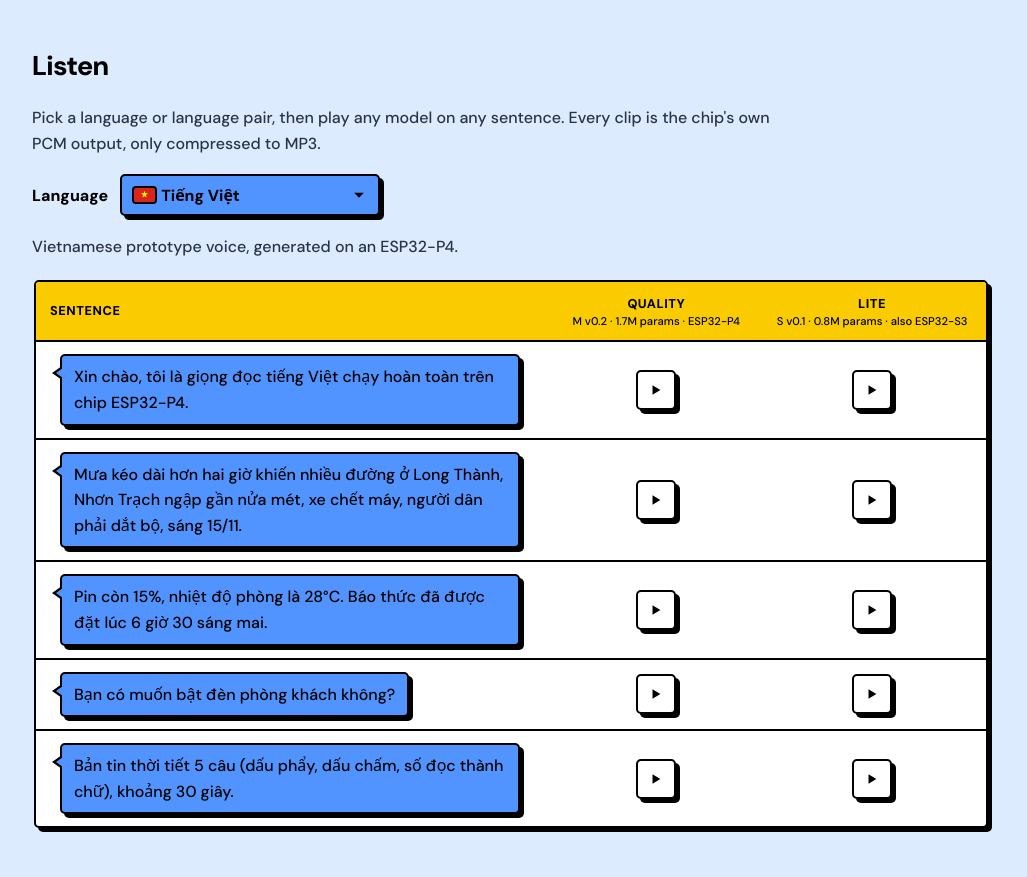
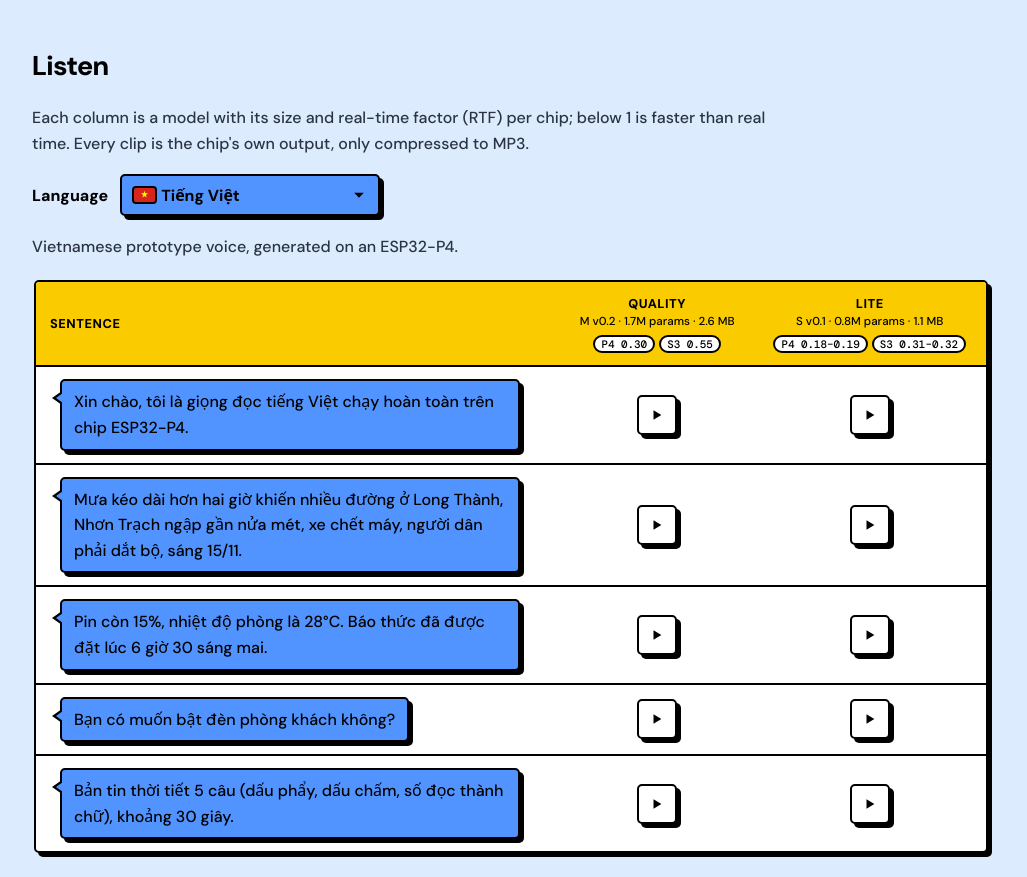
Before and after one commit to tuanpmt/vtts, a plain HTML site: page docs/index.html in a window 1280 px wide. Shown: the part 623-1500 px from the top of the page, without its empty margins (128-1155 px from the left). Drawn offline with Linux system fonts and the light colour scheme.

Commit message:
site: merge listen, voices and performance into one table per language
Each model column shows its size, parameter count and RTF per chip above the
play buttons. Samples move from docs/samples.json into docs/site.json (key
'listen'), so one file drives the READMEs and the website.

Co-Authored-By: Claude Opus 5.5 <noreply@anthropic.com>
Claude-Session: https://claude.ai/code/session_01NhsHRnkQv96eUVfJCGPVL4

```diff
--- a/docs/index.html
+++ b/docs/index.html
@@ -85,7 +85,11 @@ section { display: grid; gap: 18px; }
 .grid th { font-size: 0.8rem; font-weight: 800; text-transform: uppercase; letter-spacing: .04em; background: var(--yellow); color: #000; }
 .grid th:first-child { border-top-left-radius: 3px; } .grid th:last-child { border-top-right-radius: 3px; }
 .grid th.model { text-align: center; min-width: 112px; }
-.grid th.model small { display: block; font: 500 0.7rem var(--sans); text-transform: none; letter-spacing: 0; }
+.grid th.model small { display: block; font: 500 0.72rem var(--sans); text-transform: none; letter-spacing: 0; }
+.rtf { display: flex; gap: 4px; justify-content: center; flex-wrap: wrap; margin-top: 6px; }
+.rtf span { font: 500 0.68rem var(--mono); text-transform: none; letter-spacing: 0; background: var(--surface); color: var(--fg); border: 2px solid var(--border); border-radius: 999px; padding: 0 6px; white-space: nowrap; }
+.rtf span.na { border-style: dashed; color: var(--muted); }
+.grid td.cell small { display: none; }
 .grid td.cell { text-align: center; }
 .bubble { position: relative; display: inline-block; max-width: 460px; background: var(--main); color: var(--main-fg);
   border: 2px solid var(--border); border-radius: var(--radius); box-shadow: var(--shadow); padding: 8px 12px; margin-left: 10px; }
@@ -131,7 +135,8 @@ footer { display: grid; gap: 6px; font-size: 0.9rem; border-top: 2px solid var(-
   .grid tr { background: var(--surface); border: 2px solid var(--border); border-radius: var(--radius); box-shadow: var(--shadow); padding: 12px 14px; margin-bottom: 16px; }
   .grid td { border: 0 !important; padding: 5px 0; }
   .grid td.cell { display: flex; align-items: center; gap: 10px; text-align: left; }
-  .grid td.cell::before { content: attr(data-label); flex: 1; font-weight: 700; font-size: 0.9rem; }
+  .grid td.cell::before { content: attr(data-label); font-weight: 700; font-size: 0.9rem; }
+  .grid td.cell small { display: block; flex: 1; font: 500 0.72rem var(--mono); color: var(--muted); }
   .bubble { max-width: none; }
 }
 </style>
@@ -148,9 +153,7 @@ footer { display: grid; gap: 6px; font-size: 0.9rem; border-top: 2px solid var(-
   <a class="brand" href="./">vtts</a>
   <div class="links">
     <a href="#listen">Listen</a>
-    <a href="#voices">Voices</a>
     <a href="#how">How it works</a>
-    <a href="#hardware">Hardware</a>
     <a href="#start">Get started</a>
     <a href="https://github.com/tuanpmt/vtts">GitHub</a>
     <a href="https://huggingface.co/tuanpm/vtts">Hugging Face</a>
@@ -174,7 +177,7 @@ CPU core0 34% core1 28%</div>
 
   <section id="listen">
     <h2>Listen</h2>
-    <p class="muted">Pick a language or language pair, then play any model on any sentence. Every clip is the chip's own PCM output, only compressed to MP3.</p>
+    <p class="muted">Each column is a model with its size and real-time factor (RTF) per chip; below 1 is faster than real time. Every clip is the chip's own output, only compressed to MP3.</p>
     <div class="picker">
       <label id="langlabel" for="langbtn">Language</label>
       <button class="select" id="langbtn" type="button" aria-haspopup="listbox" aria-expanded="false" aria-labelledby="langlabel langbtn">
@@ -185,27 +188,6 @@ CPU core0 34% core1 28%</div>
     </div>
     <p class="muted" id="tabnote"></p>
     <div class="grid" id="grid"></div>
-  </section>
-
-  <section id="voices">
-    <h2>Voices</h2>
-    <p class="muted">Every voice comes in two tiers. New languages plug in as front-end modules on a shared, versioned token set, so the runtime and firmware stay the same.</p>
-<!-- BEGIN:voices -->
-<div class="tablewrap">
-  <table>
-    <thead><tr><th>Voice</th><th>Languages</th><th>Quality (P4)</th><th>Lite (S3)</th><th>Status</th></tr></thead>
-    <tbody>
-      <tr><td>Vietnamese prototype</td><td class="wrap"><svg class="flag" role="img" aria-label="Vietnamese"><use href="#flag-vi"/></svg> vi</td><td class="wrap">M-vocos v0.2 (1.73M params, 2.6 MB)</td><td class="wrap">S-vocos v0.1 (0.77M params, 1.1 MB)</td><td><span class="tag ok">released</span></td></tr>
-      <tr><td><code>nam-1</code> (male)</td><td class="wrap"><svg class="flag" role="img" aria-label="Vietnamese"><use href="#flag-vi"/></svg> vi + <svg class="flag" role="img" aria-label="English"><use href="#flag-en"/></svg> en</td><td class="wrap">M</td><td class="wrap">S</td><td><span class="tag">training</span></td></tr>
-      <tr><td><code>nu-10</code> (female)</td><td class="wrap"><svg class="flag" role="img" aria-label="Vietnamese"><use href="#flag-vi"/></svg> vi + <svg class="flag" role="img" aria-label="English"><use href="#flag-en"/></svg> en</td><td class="wrap">M</td><td class="wrap">S</td><td><span class="tag">training</span></td></tr>
-      <tr><td>English</td><td class="wrap"><svg class="flag" role="img" aria-label="English"><use href="#flag-en"/></svg> en</td><td class="wrap">M</td><td class="wrap">S</td><td><span class="tag plan">planned</span></td></tr>
-      <tr><td>Chinese (Mandarin)</td><td class="wrap"><svg class="flag" role="img" aria-label="Chinese"><use href="#flag-zh"/></svg> zh</td><td class="wrap">M</td><td class="wrap">S</td><td><span class="tag plan">planned</span></td></tr>
-      <tr><td>Chinese + English</td><td class="wrap"><svg class="flag" role="img" aria-label="Chinese"><use href="#flag-zh"/></svg> zh + <svg class="flag" role="img" aria-label="English"><use href="#flag-en"/></svg> en</td><td class="wrap">M</td><td class="wrap">S</td><td><span class="tag plan">planned</span></td></tr>
-    </tbody>
-  </table>
-</div>
-<!-- END:voices -->
-    <p class="muted">Bilingual voices read mixed sentences in one voice, for example <q>Đã kết nối Bluetooth với AirPods</q>.</p>
   </section>
 
   <section id="how">
@@ -230,23 +212,6 @@ CPU core0 34% core1 28%</div>
   <div class="card"><h3>Tooling</h3><p>PyTorch for training, ESP-IDF v6.1 for the firmware, PhoWhisper and Whisper for intelligibility, UTMOS and DNSMOS for naturalness and cleanliness.</p></div>
 </div>
 <!-- END:tech -->
-  </section>
-
-  <section id="hardware">
-    <h2>Hardware</h2>
-<!-- BEGIN:hardware -->
-<div class="tablewrap">
-  <table>
-    <thead><tr><th>Board</th><th>Chip</th><th class="num">RTF lite</th><th class="num">RTF quality</th><th class="num">v0.3.0 lite / quality</th></tr></thead>
-    <tbody>
-      <tr><td class="wrap">Waveshare ESP32-P4-86-Panel, ESP32-P4-NANO</td><td class="wrap">ESP32-P4, 360 MHz, PIE SIMD</td><td class="num">0.18–0.19</td><td class="num">0.30</td><td class="num">0.20–0.24 / 0.34–0.42</td></tr>
-      <tr><td class="wrap">EchoEar 2.0, Waveshare ESP32-S3-Touch-LCD-2.8</td><td class="wrap">ESP32-S3, 240 MHz, 8 MB PSRAM</td><td class="num">0.31–0.32</td><td class="num">0.55</td><td class="num">0.42–0.47 / 0.85–0.99</td></tr>
-    </tbody>
-  </table>
-</div>
-<p class="muted">RTF below 1 means faster than real time. Numbers are for the current main branch; the last column is the v0.3.0 release.</p>
-<!-- END:hardware -->
-    <p class="muted">Both chips use two cores and int8 SIMD kernels; chip output matches the reference C runtime.</p>
   </section>
 
   <section id="start">
@@ -302,6 +267,11 @@ function play(btn) {
     .catch(() => {});
 }
 
+// Model column header: "M v0.2 · 1.7M params · 2.6 MB", then one RTF chip per chip family.
+const CHIPS = [["p4", "P4"], ["s3", "S3"]];
+const spec = m => [m.detail, m.params && m.params + " params", m.size].filter(Boolean).join(" · ");
+const rtf = m => CHIPS.map(([k, n]) => (m.rtf || {})[k] ? `<span title="real-time factor on ESP32-${n}">${n} ${esc(m.rtf[k])}</span>` : `<span class="na">${n} —</span>`).join("");
+const rtfText = m => CHIPS.filter(([k]) => (m.rtf || {})[k]).map(([k, n]) => `${n} RTF ${m.rtf[k]}`).join(" · ");
 const tagFor = s => s === "training" ? ' <span class="tag">training</span>' : s === "planned" ? ' <span class="tag plan">planned</span>' : "";
 const tabLabel = t => `${t.flags.map(flag).join("")} ${esc(t.label)}${tagFor(t.status)}`;
 const btn = document.getElementById("langbtn"), list = document.getElementById("langlist");
@@ -319,11 +289,11 @@ function render(id) {
     grid.innerHTML = `<div class="box empty">${tab.status === "planned" ? "Planned. Samples will appear here when the voice is trained." : "No samples yet."}</div>`;
     return;
   }
-  const head = tab.models.map(m => `<th class="model">${esc(m.name)}<small>${esc(m.detail || "")}</small></th>`).join("");
+  const head = tab.models.map(m => `<th class="model">${esc(m.name)}<small>${esc(spec(m))}</small><div class="rtf">${rtf(m)}</div></th>`).join("");
   const rows = tab.samples.map(sm => {
     const cells = tab.models.map(m => {
       const src = (sm.audio || {})[m.id];
-      return `<td class="cell" data-label="${esc(m.name)}">` +
+      return `<td class="cell" data-label="${esc(m.name)}"><small>${esc(rtfText(m))}</small>` +
         (src ? `<button class="play" data-src="${esc(src)}" aria-label="Play">${PLAY}</button>` : `<span class="soon">soon</span>`) + `</td>`;
     }).join("");
     return `<tr><td><span class="bubble">${esc(sm.text)}</span></td>${cells}</tr>`;
@@ -368,7 +338,8 @@ list.addEventListener("keydown", e => {
 list.addEventListener("click", e => { const o = e.target.closest('[role="option"]'); if (o) choose(options().indexOf(o)); });
 document.addEventListener("click", e => { if (!e.target.closest(".picker")) closeMenu(false); });
 
-fetch("samples.json").then(r => r.json()).then(d => {
+fetch("site.json").then(r => r.json()).then(site => {
+  const d = { tabs: site.listen };
   data = d;
   const groups = [["Single language", d.tabs.filter(t => t.flags.length === 1)], ["Multilingual", d.tabs.filter(t => t.flags.length > 1)]];
   list.innerHTML = groups.filter(g => g[1].length).map(([name, tabs]) =>
@@ -378,7 +349,7 @@ fetch("samples.json").then(r => r.json()).then(d => {
   const start = location.hash.slice(1);
   render(d.tabs.some(t => t.id === start) ? start : d.tabs[0].id);
 }).catch(() => {
-  document.getElementById("grid").innerHTML = '<div class="box empty">Could not load the sample list (samples.json).</div>';
+  document.getElementById("grid").innerHTML = '<div class="box empty">Could not load the sample list (site.json).</div>';
 });
 window.addEventListener("hashchange", () => { const id = location.hash.slice(1); if (data && data.tabs.some(t => t.id === id)) render(id); });
 </script>
--- a/docs/samples.json
+++ /dev/null
@@ -1,64 +0,0 @@
-{
-  "_comment": "Audio samples on the website. Add a tab per language or language pair, a model per column and a sentence per row; audio paths are relative to docs/. Every clip is the chip's PCM output, compressed to MP3.",
-  "tabs": [
-    {
-      "id": "vi",
-      "label": "Tiếng Việt",
-      "flags": ["vi"],
-      "status": "released",
-      "note": "Vietnamese prototype voice, generated on an ESP32-P4.",
-      "models": [
-        { "id": "vi-m", "name": "Quality", "detail": "M v0.2 · 1.7M params · ESP32-P4" },
-        { "id": "vi-s", "name": "Lite", "detail": "S v0.1 · 0.8M params · also ESP32-S3" }
-      ],
-      "samples": [
-        { "text": "Xin chào, tôi là giọng đọc tiếng Việt chạy hoàn toàn trên chip ESP32-P4.",
-          "audio": { "vi-m": "audio/p4-m-intro.mp3", "vi-s": "audio/p4-s-intro.mp3" } },
-        { "text": "Mưa kéo dài hơn hai giờ khiến nhiều đường ở Long Thành, Nhơn Trạch ngập gần nửa mét, xe chết máy, người dân phải dắt bộ, sáng 15/11.",
-          "audio": { "vi-m": "audio/p4-m-news.mp3", "vi-s": "audio/p4-s-news.mp3" } },
-        { "text": "Pin còn 15%, nhiệt độ phòng là 28°C. Báo thức đã được đặt lúc 6 giờ 30 sáng mai.",
-          "audio": { "vi-m": "audio/p4-m-numbers.mp3", "vi-s": "audio/p4-s-numbers.mp3" } },
-        { "text": "Bạn có muốn bật đèn phòng khách không?",
-          "audio": { "vi-m": "audio/p4-m-question.mp3", "vi-s": "audio/p4-s-question.mp3" } },
-        { "text": "Bản tin thời tiết 5 câu (dấu phẩy, dấu chấm, số đọc thành chữ), khoảng 30 giây.",
-          "audio": { "vi-m": "audio/p4-m-paragraph.mp3", "vi-s": "audio/p4-s-paragraph.mp3" } }
-      ]
-    },
-    {
-      "id": "en",
-      "label": "English",
-      "flags": ["en"],
-      "status": "planned",
-      "note": "English-only voices are planned. The bilingual voices below already read English.",
-      "models": [],
-      "samples": []
-    },
-    {
-      "id": "vi-en",
-      "label": "Việt–English",
-      "flags": ["vi", "en"],
-      "status": "training",
-      "note": "Bilingual voices that read Vietnamese, English and mixed sentences in one voice. Samples arrive when training finishes.",
-      "models": [
-        { "id": "nam1-m", "name": "nam-1 Quality", "detail": "male · ESP32-P4" },
-        { "id": "nam1-s", "name": "nam-1 Lite", "detail": "male · ESP32-S3" },
-        { "id": "nu10-m", "name": "nu-10 Quality", "detail": "female · ESP32-P4" },
-        { "id": "nu10-s", "name": "nu-10 Lite", "detail": "female · ESP32-S3" }
-      ],
-      "samples": [
-        { "text": "Đã kết nối Bluetooth với AirPods, bạn có thể mở Spotify hoặc YouTube Music.", "audio": {} },
-        { "text": "Your package will arrive on Tuesday, November 18, between 2 and 4 p.m.", "audio": {} },
-        { "text": "Cuộc họp trên Google Meet sẽ bắt đầu lúc 9 giờ, nhớ chuẩn bị file PowerPoint nhé.", "audio": {} }
-      ]
-    },
-    {
-      "id": "zh-en",
-      "label": "中文–English",
-      "flags": ["zh", "en"],
-      "status": "planned",
-      "note": "Mandarin Chinese and Chinese–English voices are planned.",
-      "models": [],
-      "samples": []
-    }
-  ]
-}
--- a/docs/site.json
+++ b/docs/site.json
@@ -1,5 +1,5 @@
 {
-  "_comment": "Single source for content shared by README.md, README.vi.md and docs/index.html. Edit here, then run: uv run python scripts/docs/sync_docs.py. tests/docs/test_docs_sync.py fails if a generated block is out of date. Fields ending in _vi are used by README.vi.md. Audio samples live in docs/samples.json.",
+  "_comment": "Single source for README.md, README.vi.md and the website (docs/index.html). Edit here, then run: uv run python scripts/docs/sync_docs.py. tests/docs/test_docs_sync.py fails if a generated block is out of date. Fields ending in _vi are used by README.vi.md. 'listen' drives the website's language dropdown and sample table: one entry per language or language pair, one model per column (with size and RTF per chip), one sentence per row; audio paths are relative to docs/ and every clip is the chip's own PCM output, compressed to MP3.",
   "voices": [
     {
       "name": "Vietnamese prototype",
@@ -173,5 +173,146 @@
       "title_vi": "Công cụ",
       "text_vi": "PyTorch để train, ESP-IDF v6.1 cho firmware, PhoWhisper và Whisper đo độ dễ hiểu, UTMOS và DNSMOS đo độ tự nhiên và độ sạch."
     }
+  ],
+  "listen": [
+    {
+      "id": "vi",
+      "label": "Tiếng Việt",
+      "flags": [
+        "vi"
+      ],
+      "status": "released",
+      "note": "Vietnamese prototype voice, generated on an ESP32-P4.",
+      "models": [
+        {
+          "id": "vi-m",
+          "name": "Quality",
+          "detail": "M v0.2",
+          "params": "1.7M",
+          "size": "2.6 MB",
+          "rtf": {
+            "p4": "0.30",
+            "s3": "0.55"
+          }
+        },
+        {
+          "id": "vi-s",
+          "name": "Lite",
+          "detail": "S v0.1",
+          "params": "0.8M",
+          "size": "1.1 MB",
+          "rtf": {
+            "p4": "0.18–0.19",
+            "s3": "0.31–0.32"
+          }
+        }
+      ],
+      "samples": [
+        {
+          "text": "Xin chào, tôi là giọng đọc tiếng Việt chạy hoàn toàn trên chip ESP32-P4.",
+          "audio": {
+            "vi-m": "audio/p4-m-intro.mp3",
+            "vi-s": "audio/p4-s-intro.mp3"
+          }
+        },
+        {
+          "text": "Mưa kéo dài hơn hai giờ khiến nhiều đường ở Long Thành, Nhơn Trạch ngập gần nửa mét, xe chết máy, người dân phải dắt bộ, sáng 15/11.",
+          "audio": {
+            "vi-m": "audio/p4-m-news.mp3",
+            "vi-s": "audio/p4-s-news.mp3"
+          }
+        },
+        {
+          "text": "Pin còn 15%, nhiệt độ phòng là 28°C. Báo thức đã được đặt lúc 6 giờ 30 sáng mai.",
+          "audio": {
+            "vi-m": "audio/p4-m-numbers.mp3",
+            "vi-s": "audio/p4-s-numbers.mp3"
+          }
+        },
+        {
+          "text": "Bạn có muốn bật đèn phòng khách không?",
+          "audio": {
+            "vi-m": "audio/p4-m-question.mp3",
+            "vi-s": "audio/p4-s-question.mp3"
+          }
+        },
+        {
+          "text": "Bản tin thời tiết 5 câu (dấu phẩy, dấu chấm, số đọc thành chữ), khoảng 30 giây.",
+          "audio": {
+            "vi-m": "audio/p4-m-paragraph.mp3",
+            "vi-s": "audio/p4-s-paragraph.mp3"
+          }
+        }
+      ]
+    },
+    {
+      "id": "en",
+      "label": "English",
+      "flags": [
+        "en"
+      ],
+      "status": "planned",
+      "note": "English-only voices are planned. The bilingual voices below already read English.",
+      "models": [],
+      "samples": []
+    },
+    {
+      "id": "vi-en",
+      "label": "Việt–English",
+      "flags": [
+        "vi",
+        "en"
+      ],
+      "status": "training",
+      "note": "Bilingual voices that read Vietnamese, English and mixed sentences in one voice. Samples arrive when training finishes.",
+      "models": [
+        {
+          "id": "nam1-m",
+          "name": "nam-1 Quality",
+          "detail": "male · quality"
+        },
+        {
+          "id": "nam1-s",
+          "name": "nam-1 Lite",
+          "detail": "male · lite"
+        },
+        {
+          "id": "nu10-m",
+          "name": "nu-10 Quality",
+          "detail": "female · quality"
+        },
+        {
+          "id": "nu10-s",
+          "name": "nu-10 Lite",
+          "detail": "female · lite"
+        }
+      ],
+      "samples": [
+        {
+          "text": "Đã kết nối Bluetooth với AirPods, bạn có thể mở Spotify hoặc YouTube Music.",
+          "audio": {}
+        },
+        {
+          "text": "Your package will arrive on Tuesday, November 18, between 2 and 4 p.m.",
+          "audio": {}
+        },
+        {
+          "text": "Cuộc họp trên Google Meet sẽ bắt đầu lúc 9 giờ, nhớ chuẩn bị file PowerPoint nhé.",
+          "audio": {}
+        }
+      ]
+    },
+    {
+      "id": "zh-en",
+      "label": "中文–English",
+      "flags": [
+        "zh",
+        "en"
+      ],
+      "status": "planned",
+      "note": "Mandarin Chinese and Chinese–English voices are planned.",
+      "models": [],
+      "samples": []
+    }
   ]
 }
```
Also changed, not shown: 3 other files.
